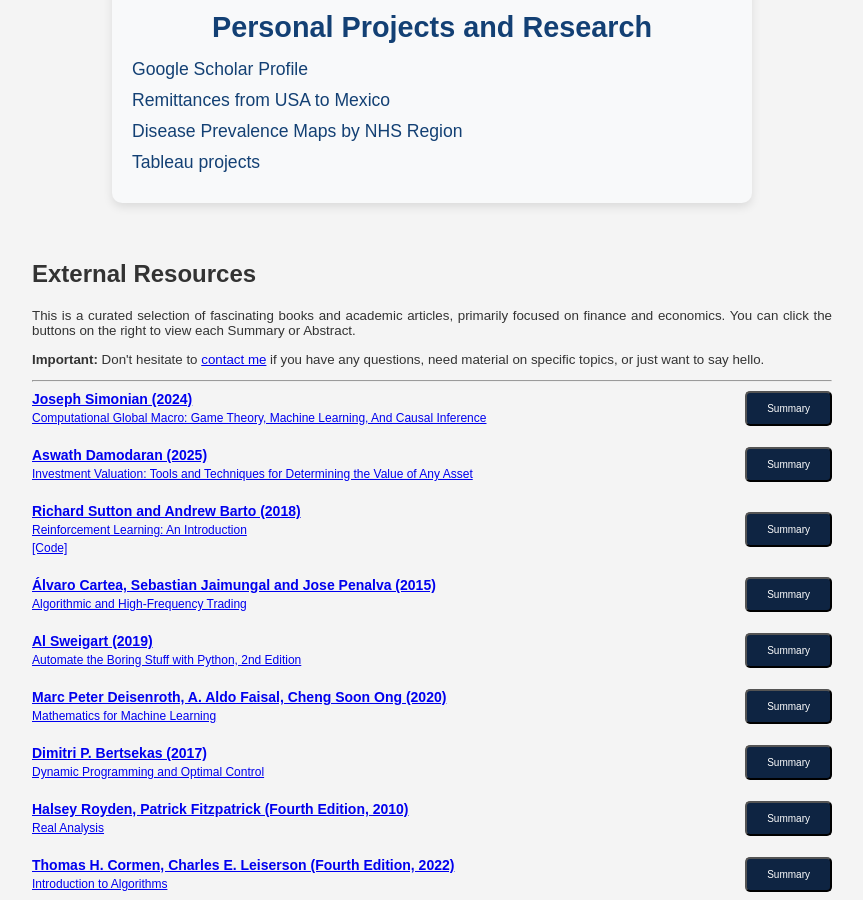
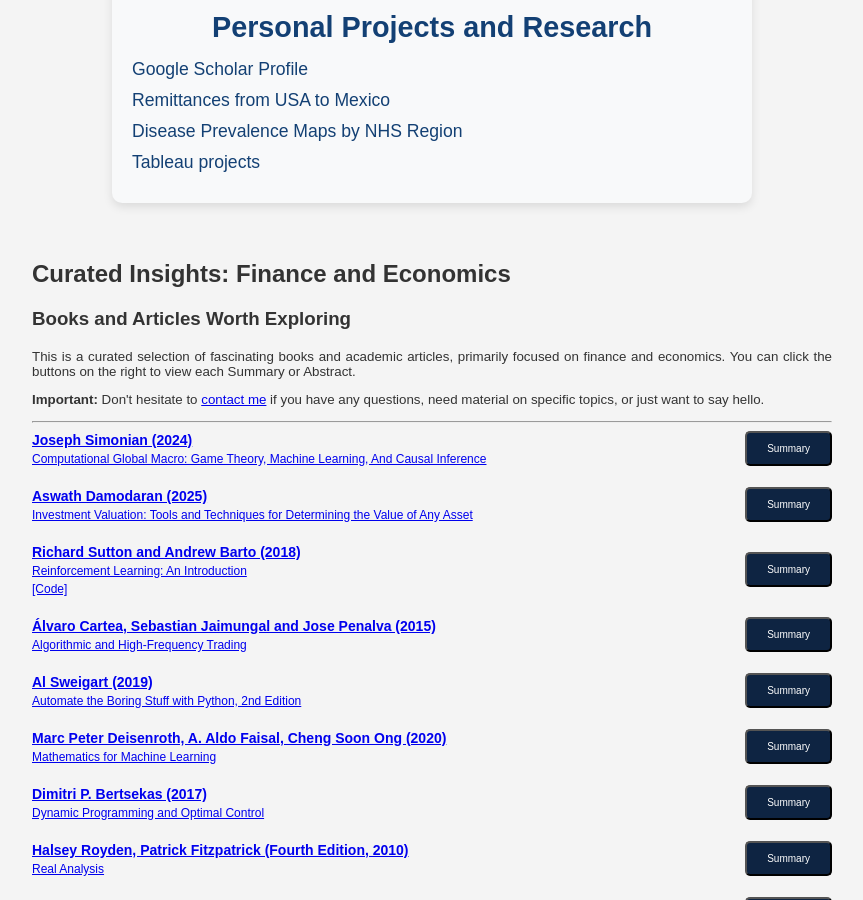
Before and after one commit to GregSom-MSc/GregSom-MSc.github.io, a Jekyll site: the page built from research.html, in a window 1280 px wide and 900 px high, scrolled down 534 px. Shown: the whole window, without its empty margins (208-1071 px from the left). Built offline with Jekyll 4.4.1, drawn with Linux system fonts in a browser that asks for light colours.

Commit message:
Update research.html

```diff
--- a/research.html
+++ b/research.html
@@ -34,7 +34,8 @@
         </section>
         <br>
 
-        <h2>External Resources</h2>
+        <h2>Curated Insights: Finance and Economics</h2>
+        <h3>Books and Articles Worth Exploring</h3>
         <div style="text-align: justify; font-size: smaller;">
         <p>This is a curated selection of fascinating books and academic articles, primarily focused on finance and economics. You can click the buttons on the right to view each Summary or Abstract.</p>
 
```
